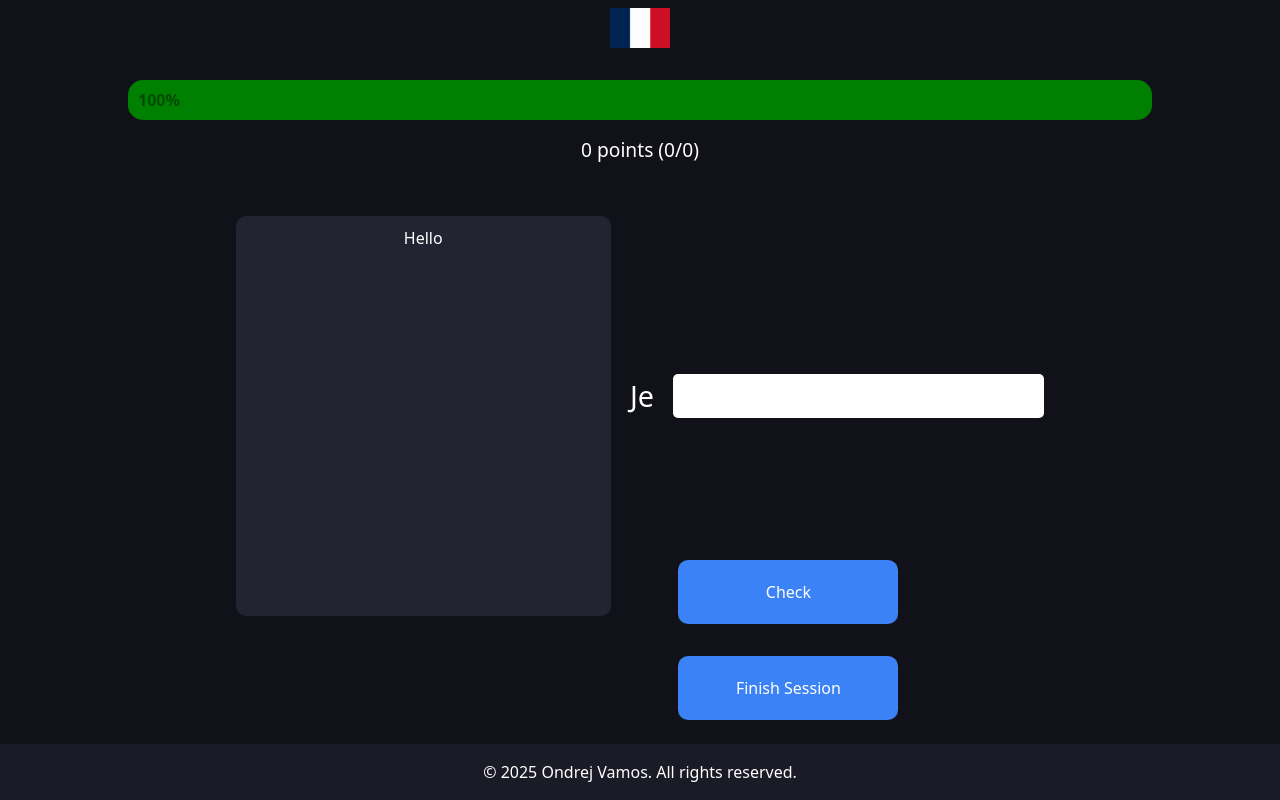
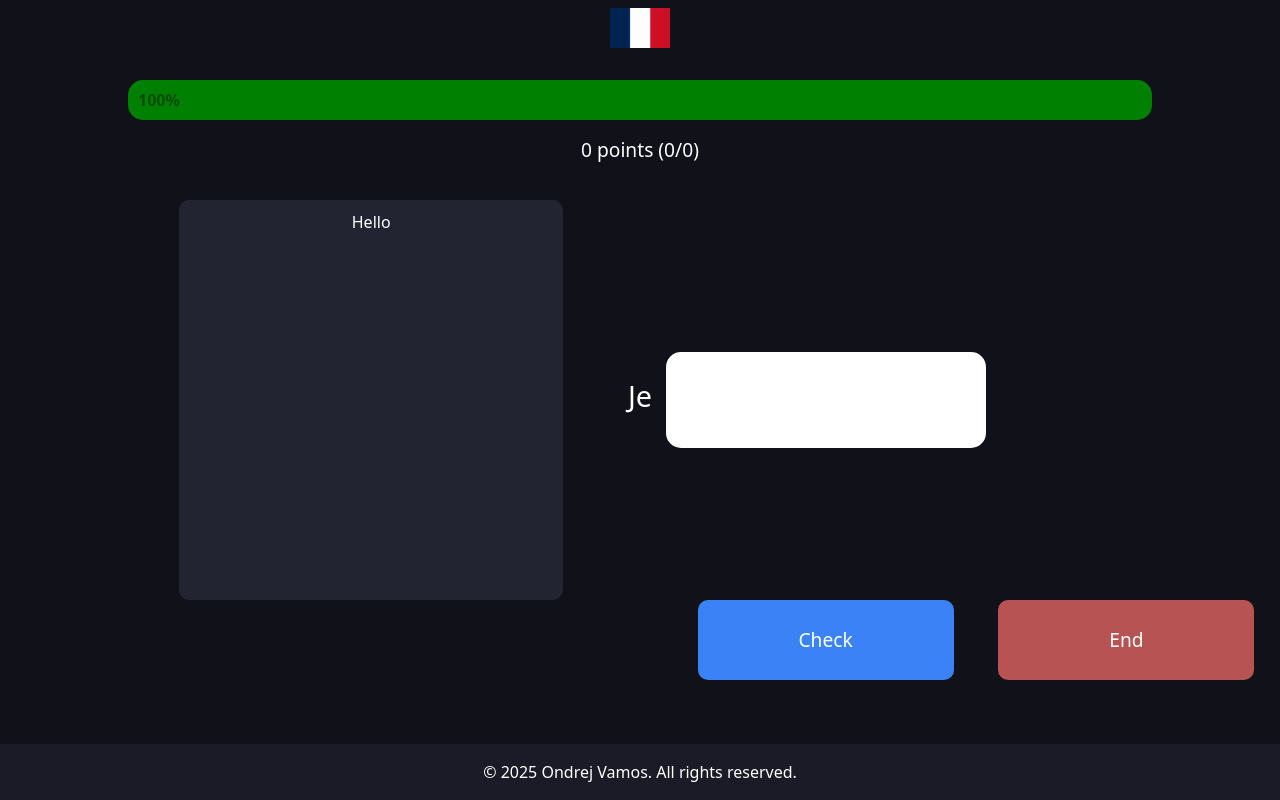
Before and after one commit to Ondrej215/French-Conjugation-Coach, a Next.js app in the folder french-conjugation-coach/: page / in a window 1280 px wide. Both pictures are taken after a click on the button "Start". Built offline with nearby package versions, Linux system fonts and the light colour scheme.

Commit message:
drill UI update

```diff
--- a/french-conjugation-coach/components/ProgressBar.tsx
+++ b/french-conjugation-coach/components/ProgressBar.tsx
@@ -47,11 +47,11 @@ const ProgressBar: React.FC<ProgressBarProps> = ({ percentage }) => {
         <span
           style={{
             position: "absolute",
-            left: "10px", // Align to the right side
+            left: "10px",
             top: "50%",
             transform: "translateY(-50%)",
             color: "black",
-            opacity: 0.4, // Low opacity for text
+            opacity: 0.4,
             fontWeight: "bold",
           }}
         >
--- a/french-conjugation-coach/src/app/globals.css
+++ b/french-conjugation-coach/src/app/globals.css
@@ -4,6 +4,7 @@
 #131416*/
 body {
   background-color: #11111A;
+  overflow: hidden;
 }
 
 
@@ -26,11 +27,18 @@ p {
 }
 
 button {
-  background-color: #3B82F6;
+  background-color: rgb(59, 130, 246);
   border-radius: 10px;
   padding: 0.2rem 1.8rem;
   color: white;
   cursor: pointer;
+  transition: transform 0.2s ease;
+  font-size:1.2rem;
+}
+
+button:hover {
+  transform: scale(1.07);
+  box-shadow: 0 0 10px 4px rgba(59, 130, 255, 0.3);
 }
 
 /*
--- a/french-conjugation-coach/src/app/page.tsx
+++ b/french-conjugation-coach/src/app/page.tsx
@@ -1,6 +1,6 @@
 "use client";
 import styles from './styles.module.css';
-import { useState } from "react";
+import { useState, useEffect } from "react";
 import Image from "next/image";
 import ProgressBar from "../../components/ProgressBar";
 
@@ -17,9 +17,33 @@ export default function Home() {
     correctAnswers: 0,
     percentage: 100
   });
+  const [isPortrait, setIsPortrait] = useState<boolean | null>(null); // Initially set to null
+
+  useEffect(() => {
+    if (typeof window !== "undefined") {  // Ensure this code only runs client-side
+      const handleResize = () => {
+        setIsPortrait(window.innerHeight > window.innerWidth);
+      };
+
+      // Initial check for portrait mode when the component mounts
+      handleResize();
+
+      // Add event listener for resize events
+      window.addEventListener('resize', handleResize);
+
+      // Clean up the event listener on component unmount
+      return () => window.removeEventListener('resize', handleResize);
+    }
+  }, []);
+
+  // Optional: Prevent rendering UI until isPortrait is determined
+  if (isPortrait === null) {
+    return <div>Loading...</div>; // Show loading state while determining the initial layout
+  }
 
   return (
     <div className={`${styles.container} ${styles.wrapper}`}>
+
       {/*This always appears*/}
       <div className={styles.topWrapper}>
         <Image
@@ -67,7 +91,7 @@ export default function Home() {
 
           <br />
 
-          <label className="flex items-center justify-center text-white text-[1.4rem] mr-4">
+          <label className="flex items-center justify-center text-white text-[1.4rem] mr-4 cursor-pointer">
             <input
               type="checkbox"
               checked={unlimitedPractice}
@@ -80,7 +104,7 @@ export default function Home() {
 
           <br />
 
-          <label className="flex items-center justify-center text-white text-[1.4rem] mr-4">
+          <label className="flex items-center justify-center text-white text-[1.4rem] mr-4 cursor-pointer">
             <input
               type="checkbox"
               checked={strictAccents}
@@ -93,7 +117,7 @@ export default function Home() {
 
           <br />
 
-          <label className="flex items-center justify-center text-white text-[1.4rem] mr-4">
+          <label className="flex items-center justify-center text-white text-[1.4rem] mr-4 cursor-pointer">
             <input
               type="checkbox"
               checked={leaderboardMode}
@@ -105,7 +129,7 @@ export default function Home() {
           </label>
 
           <br />
-          <button onClick={() => setPracticeStarted(true)}>Start</button>
+          <button onClick={() => setPracticeStarted(true)} style={{position:'absolute', top:isPortrait?'78vh': '70vh', left:isPortrait?'32.5vw':'42.5vw',width:isPortrait?'35vw':'15vw', height:isPortrait?'7vh':'9vh'}}>Start</button>
         </div>
       ) : (
         /*Verb drill UI*/
@@ -113,7 +137,7 @@ export default function Home() {
             <ProgressBar percentage={progress.percentage}></ProgressBar>
             <p className={styles.pointsText}>{progress.points} points ({progress.correctAnswers}/{progress.questionsAnswered})</p>
             <div className={styles.verbDrillContainer}>
-                <div className={styles.verbDrillBackground}>
+                <div className={styles.verbDrillBackground} style={{width:isPortrait?'90vw':'30vw', height:isPortrait?'30vh':'50vh', left:isPortrait?'5vw': '14vw', top:'25vh'}}>
                     <p>Hello</p>
                 </div>
 
@@ -121,10 +145,11 @@ export default function Home() {
                 <input
                     type="text"
                     className={styles.verbDrillInput}
+                    style={{position:"absolute", width:isPortrait?"70vw":"25vw", height:"12vh", left:isPortrait?"20vw":"52vw", top:isPortrait?"60vh":"44vh"}}
                 />
 
-                <button style={{width:'220px', height:'8vh', position:'absolute', top:'70%', left:'53%'}}>Check</button>
-                <button style={{width:'220px', height:'8vh', position:'absolute', top:'82%', left:'53%'}}>Finish Session</button>
+                <button style={{width:isPortrait?'40vw':'20vw', height:'10vh', position:'absolute', top:isPortrait? '78vh': '75vh', left:isPortrait?'30vw': '54.5vw'}}>Check</button>
+                <button style={{width:isPortrait?'20vw':'20vw', height:'10vh', position:'absolute', top:isPortrait? '78vh': '75vh', left:isPortrait?'75vw': '78vw', background:'#B85353'}} className={styles.endButton}>End</button>
             </div>
         </div>
       )}
--- a/french-conjugation-coach/src/app/styles.module.css
+++ b/french-conjugation-coach/src/app/styles.module.css
@@ -8,6 +8,7 @@
     min-width: 87vw;
     min-height: 75vh;
     font-size: 2rem;
+    box-shadow: 5px 5px 10px rgba(0, 0, 0, 0.3);
 }
 
 .container {
@@ -25,6 +26,7 @@
   padding: 0.7rem;
   border-radius: 0.8rem;
   font-size: 1rem;
+  cursor: pointer;
 }
 
 .wrapper {
@@ -48,32 +50,31 @@
 
 
 .verbDrillContainer{
-    display: flex;
-    flex-wrap: wrap; /* Allows wrapping when space is tight */
-    justify-content: space-between;
-    align-items: center;
     width: 100%;
     max-width: 100vw;
-    gap: 1.5vw;
 }
 
 .verbDrillBackground{
-    flex: 1;
     background-color: #232431;
     padding: 10px;
     border-radius: 10px;
     text-align: center;
-    width: 45vw;
-    height: 50vh;
-    margin-top: 5vh;
+    position: absolute;
 }
 
 .verbDrillInput{
-    flex: 1;
     padding: 8px;
-    border-radius: 5px;
-    width: 170px;
+    border-radius: 15px;
     color: black;
-    font-size: 1.2rem;
+    font-size: 1.6rem;
     background-color: white;
+    transition: transform 0.2s ease;
 }
+
+.verbDrillInput:hover{
+    transform: scale(1.05);
+}
+
+.endButton:hover{
+    box-shadow: 0 0 10px 4px rgba(195, 61, 61, 0.3);
+}
```
